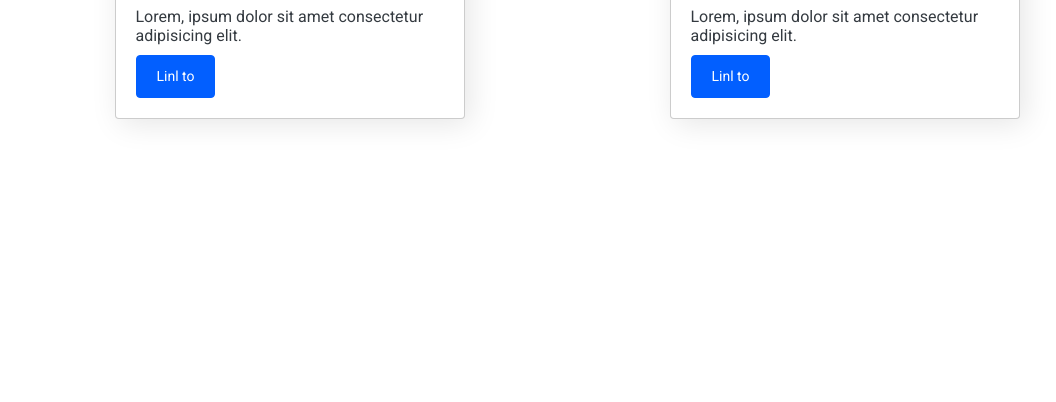
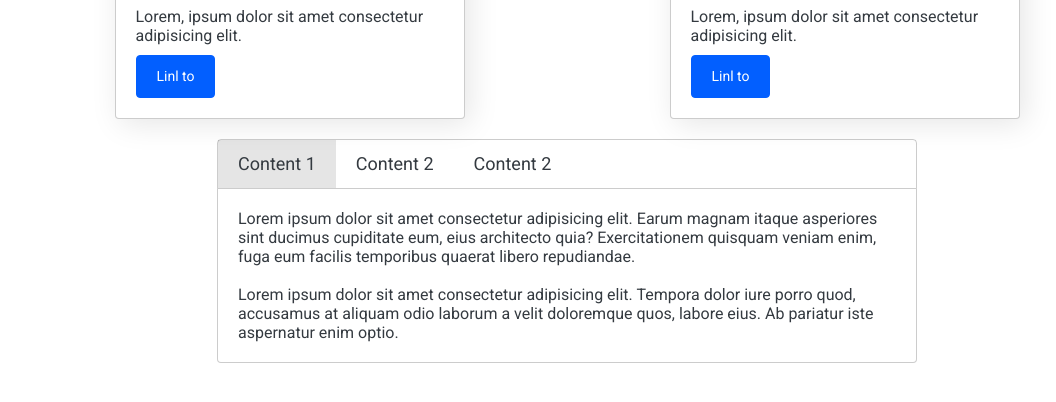
Before and after one commit to DenisChekvoskyi/library, a website: page src/index.html in a window 1280 px wide. Shown: the part 396-798 px from the top of the page, without its empty margins (73-1129 px from the left). Drawn offline with nearby package versions, Linux system fonts and the light colour scheme; files that its build step writes are made by us from their sources; files whose address does not match are found by name.

Commit message:
add tab component

```diff
--- a/src/index.html
+++ b/src/index.html
@@ -113,6 +113,47 @@
           </div>
         </div>
       </div>
+      <!-- Tabs -->
+      <div class="tab mt-20 block-center">
+        <div class="tab-panel" data-tabpanel>
+          <div class="tab-item tab-item--active">Content 1</div>
+          <div class="tab-item">Content 2</div>
+          <div class="tab-item">Content 2</div>
+        </div>
+        <div class="tab-content tab-content--active">
+          Lorem ipsum dolor sit amet consectetur adipisicing elit. Earum magnam
+          itaque asperiores sint ducimus cupiditate eum, eius architecto quia?
+          Exercitationem quisquam veniam enim, fuga eum facilis temporibus
+          quaerat libero repudiandae.
+          <br />
+          <br />
+          Lorem ipsum dolor sit amet consectetur adipisicing elit. Tempora dolor
+          iure porro quod, accusamus at aliquam odio laborum a velit doloremque
+          quos, labore eius. Ab pariatur iste aspernatur enim optio.
+        </div>
+        <div class="tab-content">
+          Lorem ipsum dolor sit amet consectetur adipisicing elit. Earum magnam
+          itaque asperiores sint ducimus cupiditate eum, eius architecto quia?
+          Exercitationem quisquam veniam enim, fuga eum facilis temporibus
+          quaerat libero repudiandae.
+          <br />
+          <br />
+          Lorem ipsum dolor sit amet consectetur adipisicing elit. Tempora dolor
+          iure porro quod, accusamus at aliquam odio laborum a velit doloremque
+          quos, labore eius. Ab pariatur iste aspernatur enim optio.
+          <br />
+          <br />
+          Lorem ipsum dolor sit amet consectetur adipisicing elit. Tempora dolor
+          iure porro quod, accusamus at aliquam odio laborum a velit doloremque
+          quos, labore eius. Ab pariatur iste aspernatur enim optio.
+        </div>
+        <div class="tab-content">
+          Lorem ipsum dolor sit amet consectetur adipisicing elit. Earum magnam
+          itaque asperiores sint ducimus cupiditate eum, eius architecto quia?
+          Exercitationem quisquam veniam enim, fuga eum facilis temporibus
+          quaerat libero repudiandae.
+        </div>
+      </div>
     </div>
     <script src="script.js"></script>
   </body>
--- /dev/null
+++ b/src/js/lib/components/tab.js
@@ -0,0 +1,19 @@
+import $ from "../core";
+
+$.prototype.tab = function () {
+  for (let i = 0; i < this.length; i++) {
+    $(this[i]).click(() => {
+      $(this[i])
+        .addClass("tab-item--active")
+        .siblings()
+        .removeClass("tab-item--active")
+        .closest(".tab")
+        .find(".tab-content")
+        .removeClass("tab-content--active")
+        .eq($(this[i]).index())
+        .addClass("tab-content--active");
+    });
+  }
+};
+
+$("[data-tabpanel] .tab-item").tab();
--- a/src/js/lib/lib.js
+++ b/src/js/lib/lib.js
@@ -7,5 +7,6 @@ import "./modules/handlers";
 import "./modules/effects";
 import "./components/dropdown";
 import "./components/modal";
+import "./components/tab";
 
 export default $;
--- /dev/null
+++ b/src/sass/components/tab.scss
@@ -0,0 +1,33 @@
+.tab {
+  max-width: 700px;
+  &-panel {
+    display: flex;
+    width: 100%;
+    min-height: 50px;
+    border: 1px solid rgba(0, 0, 0, 0.2);
+    border-radius: 4px 4px 0 0;
+  }
+  &-item {
+    font-size: 18px;
+    line-height: 27px;
+    padding: 10px 20px;
+    border-right: 1px solid grba(0, 0, 0, 0.2);
+    cursor: pointer;
+    &:last-child {
+      border-right: none;
+    }
+    &--active {
+      background-color: rgba(0, 0, 0, 0.1);
+    }
+  }
+  &-content {
+    display: none;
+    padding: 20px;
+    border: 1px solid rgba(0, 0, 0, 0.2);
+    border-top: none;
+    border-radius: 0 0 4px 4px;
+    &--active {
+      display: block;
+    }
+  }
+}
--- a/src/sass/components/ui.scss
+++ b/src/sass/components/ui.scss
@@ -2,3 +2,4 @@
 @import "./dropdown.scss";
 @import "./card.scss";
 @import "./modal.scss";
+@import "./tab.scss";
```
Also changed, not shown: dist/index.html, dist/script.js, dist/style.css, 1 other file.
